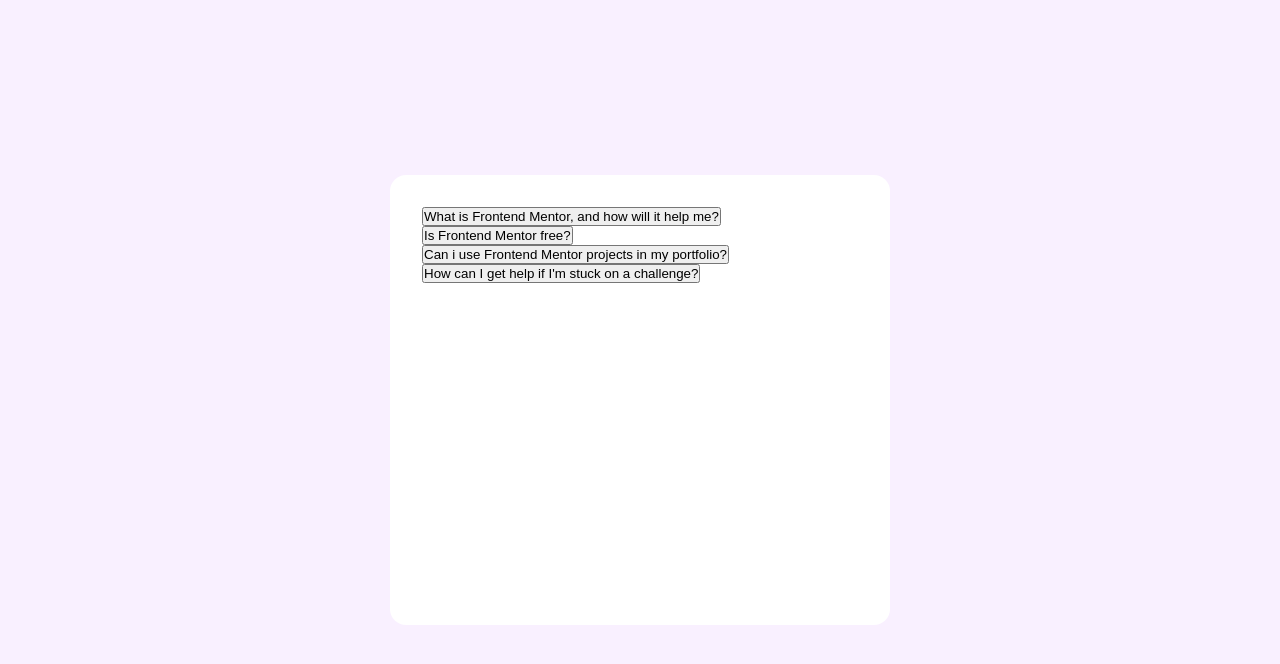
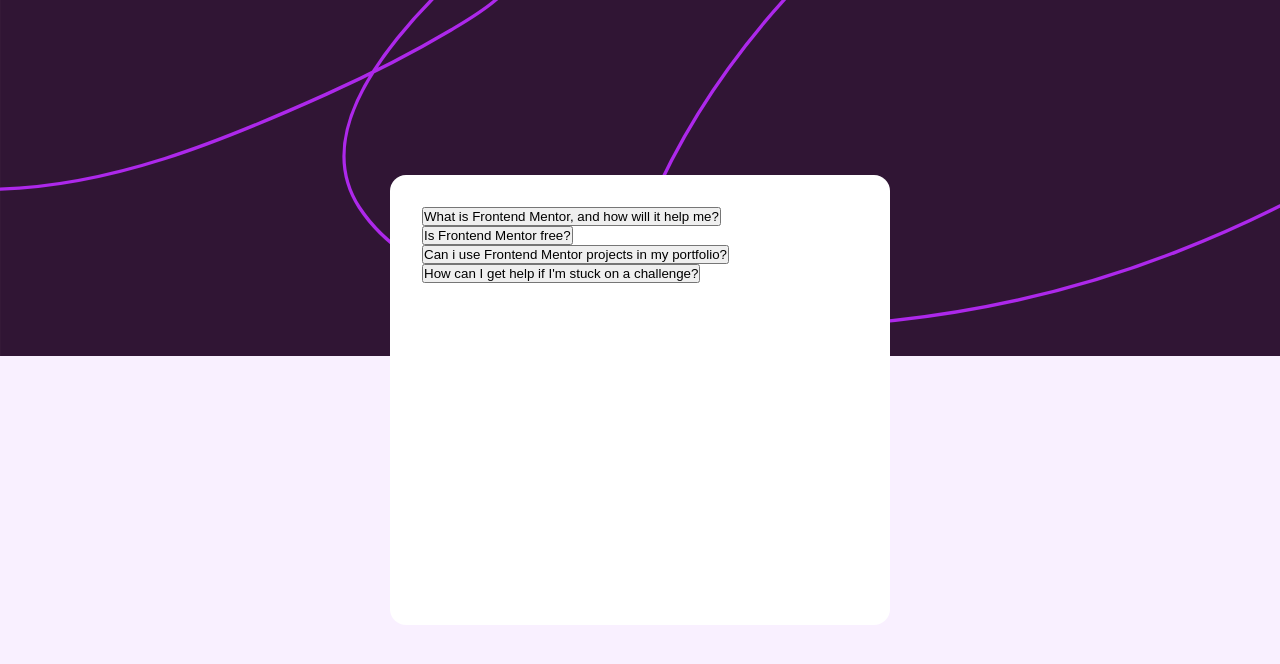
Before and after one commit to lucarl07/faq-accordion, a React (Vite) app: page / in a window 1280 px wide. Shown: the top 664 px of the page. Built offline with nearby package versions, Linux system fonts and the light colour scheme.

Commit message:
Add an upper background to the page

```diff
--- a/src/components/App/App.css
+++ b/src/components/App/App.css
@@ -1,8 +1,11 @@
 body {
-    background-color: var(--Light-pink);
     display: flex;
     flex-direction: column;
     align-items: center;
     justify-content: center;
+    background-image: url('../../assets/images/background-pattern-desktop.svg');
+    background-repeat: no-repeat;
+    background-size: 200vh;
+    background-color: var(--Light-pink);
     height: 100vh;
 }
```
